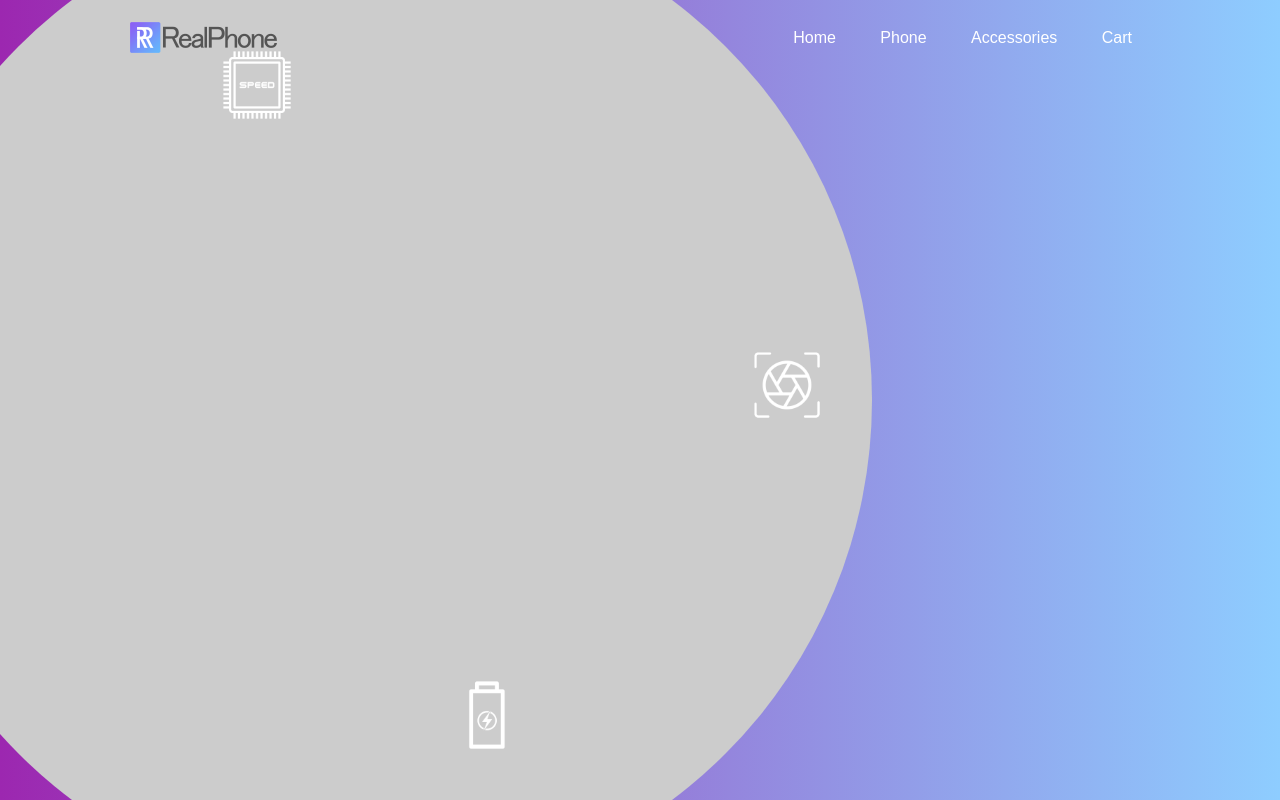
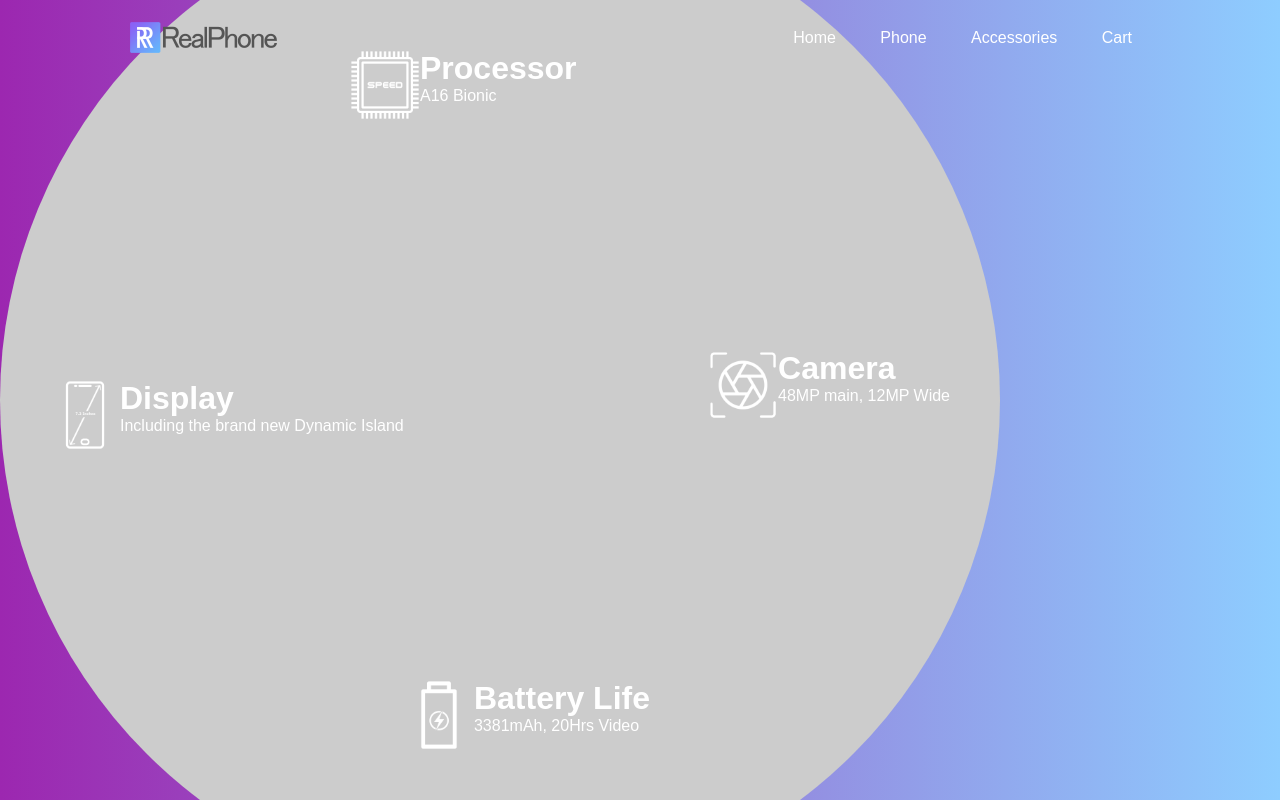
Before and after one commit to EduardG3/html-css-website-for-mobile-specs, a plain HTML site: page index.html in a window 1280 px wide. Drawn offline with Linux system fonts and the light colour scheme.

Commit message:
adding specs of the phone and css changes

```diff
--- a/index.html
+++ b/index.html
@@ -22,15 +22,31 @@
                 <div id="circle">
                     <div class="feature one">
                         <img src="images/camera.png">
+                        <div>
+                            <h1>Camera</h1>
+                            <p>48MP main, 12MP Wide</p>
+                        </div>
                     </div>
                     <div class="feature two">
                         <img src="images/processor.png">
+                        <div>
+                            <h1>Processor</h1>
+                            <p>A16 Bionic</p>
+                        </div>
                     </div>
                     <div class="feature three">
                         <img src="images/display.png">
+                        <div>
+                            <h1>Display</h1>
+                            <p>Including the brand new Dynamic Island</p>
+                        </div>
                     </div>
                     <div class="feature four">
                         <img src="images/battery.png">
+                        <div>
+                            <h1>Battery Life</h1>
+                            <p>3381mAh, 20Hrs Video</p>
+                        </div>
                     </div>
                 </div>
             </div>
--- a/style.css
+++ b/style.css
@@ -51,7 +51,7 @@ nav{
     height: 1000px;
     position: absolute;
     top: 50%;
-    left: -10%;
+    left: 0%;
     transform: translateY(-50%);
 }
 
@@ -71,6 +71,8 @@ nav{
 
 .feature{
     position: absolute;
+    display: flex;
+    color: #fff;
 }
 
 .one{
```
